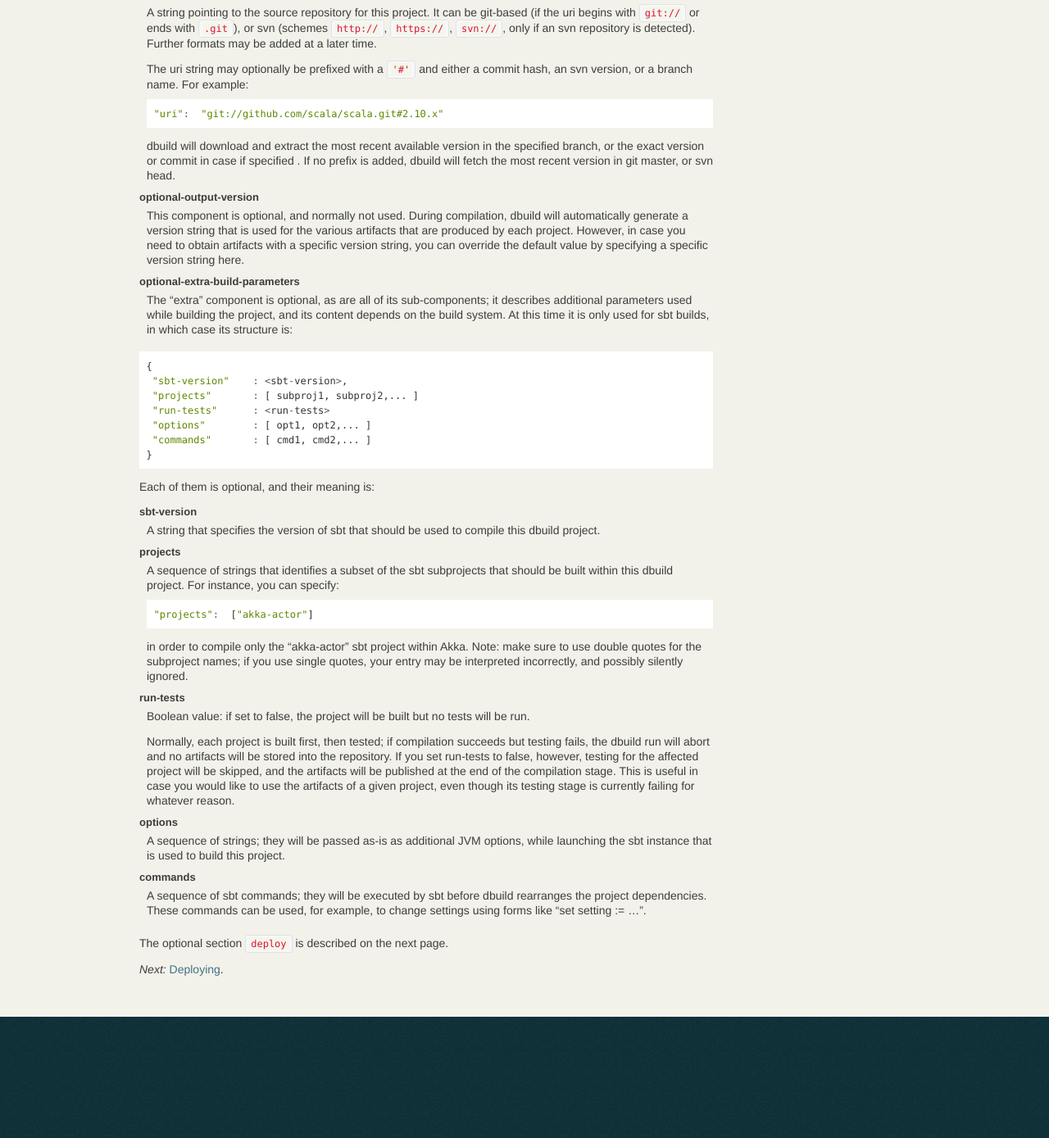
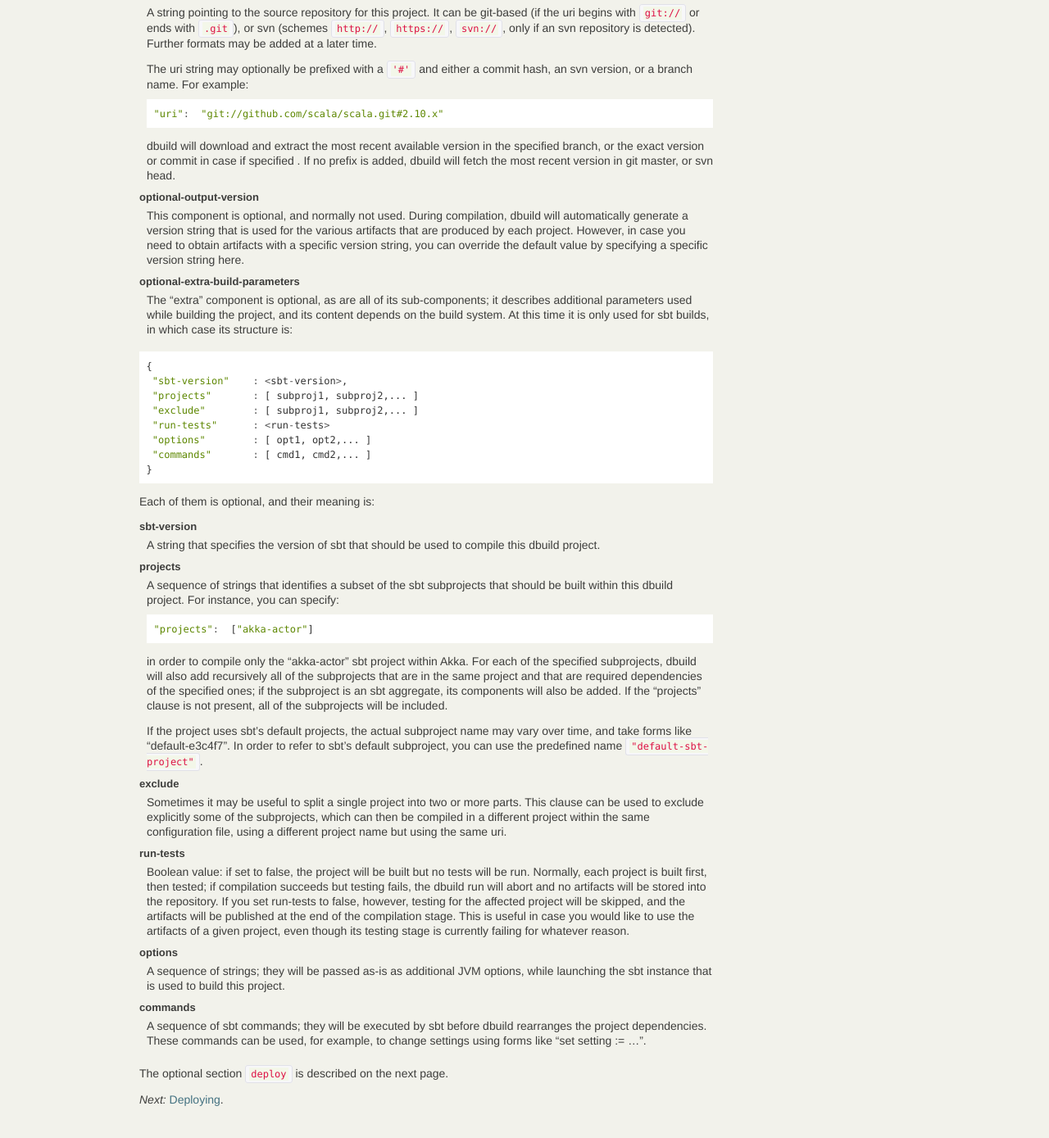
Before and after one commit to lightbend-labs/dbuild, a Sphinx documentation site: the page built from docs/src/sphinx/dbuild.rst, in a window 1280 px wide and 1400 px high, scrolled down 1344 px. Shown: the top 1389 px of the window at 82% size. Built offline with Sphinx 7.4.7, drawn with Linux system fonts in a browser that asks for light colours; before the commit the page ends 2585 px from its top, so only the background shows below that.

Commit message:
Documentation updates: added "exclude" clause, etc

```diff
--- a/docs/src/sphinx/dbuild.rst
+++ b/docs/src/sphinx/dbuild.rst
@@ -107,6 +107,7 @@ optional-extra-build-parameters
    {
     "sbt-version"    : <sbt-version>,
     "projects"       : [ subproj1, subproj2,... ]
+    "exclude"        : [ subproj1, subproj2,... ]
     "run-tests"      : <run-tests>
     "options"        : [ opt1, opt2,... ]
     "commands"       : [ cmd1, cmd2,... ]
@@ -126,13 +127,25 @@ projects
 
      "projects":  ["akka-actor"]
 
-  in order to compile only the "akka-actor" sbt project within Akka. Note: make sure to
-  use double quotes for the subproject names; if you use single quotes, your entry may
-  be interpreted incorrectly, and possibly silently ignored.
+  in order to compile only the "akka-actor" sbt project within Akka. For each
+  of the specified subprojects, dbuild will also add recursively all of the
+  subprojects that are in the same project and that are required dependencies
+  of the specified ones; if the subproject is an sbt aggregate, its components
+  will also be added. If the "projects" clause is not present, all of the
+  subprojects will be included.
+
+  If the project uses sbt's default projects, the actual subproject name may
+  vary over time, and take forms like "default-e3c4f7". In order to refer to
+  sbt's default subproject, you can use the predefined name `"default-sbt-project"`.
+
+exclude
+  Sometimes it may be useful to split a single project into two or more parts.
+  This clause can be used to exclude explicitly some of the subprojects, which
+  can then be compiled in a different project within the same configuration file,
+  using a different project name but using the same uri.
 
 run-tests
   Boolean value: if set to false, the project will be built but no tests will be run.
-
   Normally, each project is built first, then tested; if compilation succeeds but testing
   fails, the dbuild run will abort and no artifacts will be stored into the repository.
   If you set run-tests to false, however, testing for the affected project will be skipped,
```
